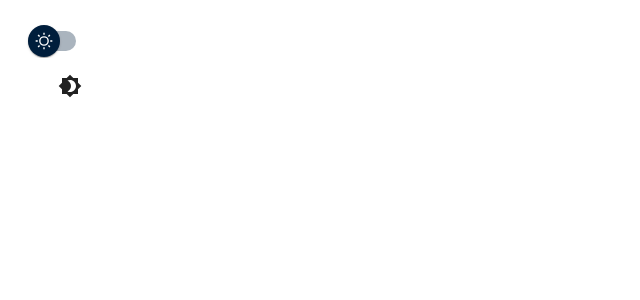
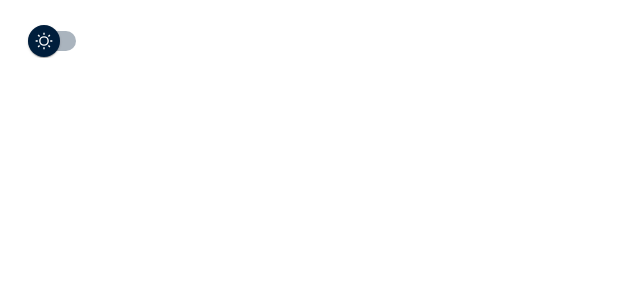
Before and after one commit to Coding-Dojo-Collaborators/OnlyPans-MERN, a React (Create React App) app in the folder client/: page / in a window 1280 px wide. Shown: the top 300 px of the page, without its empty margins (0-640 px from the left). Built offline with nearby package versions, Linux system fonts and the light colour scheme; a web font is replaced by a local one.

Commit message:
darkmode Switch

```diff
--- a/client/src/App.js
+++ b/client/src/App.js
@@ -37,11 +37,15 @@ import DetailUser from './views/UserCRUD/DetailUser';
 import EditUser from './views/UserCRUD/EditUser';
 import Main from './views/Main';
 import LandingPage from './views/LandingPage';
+import SubscriptionCheckout from './components/subscriptions/SubscriptionCheckout';
+import ToggleColorMode from './components/Themes/ToggleDarkMode';
 
 export default () => {
   return (
     <div className="App">
-      <ToggleDarkMode />
+      <ToggleColorMode>
+
+
       <BrowserRouter>
         <Switch>
           {/* Login & Registration Routes */}
@@ -59,6 +63,7 @@ export default () => {
             </LogAndRegView>
           </Route>
           <Route exact path='/checkout'>
+            <SubscriptionCheckout/>
 
           </Route>
           <Route exact path='/success'>
@@ -110,6 +115,8 @@ export default () => {
 
         </Switch>
       </BrowserRouter>
+
+      </ToggleColorMode>
     </div>
   );
 };
--- a/client/src/components/Themes/ToggleDarkMode.jsx
+++ b/client/src/components/Themes/ToggleDarkMode.jsx
@@ -57,7 +57,7 @@ const MaterialUISwitch = styled(Switch)(({ theme }) => ({
   },
 }));
 
-function MyApp() {
+function MyApp({children}) {
   const theme = useTheme();
   const colorMode = React.useContext(ColorModeContext);
   return (
@@ -77,18 +77,19 @@ function MyApp() {
         <FormControlLabel
           control={<MaterialUISwitch sx={{ m: 1 }}
           // defaultChecked
+          onClick={colorMode.toggleColorMode}
           />}
           label=""
-        />
-        <IconButton sx={{ ml: 1 }} onClick={colorMode.toggleColorMode} color="inherit">
-          {theme.palette.mode === 'dark' ? <Brightness7Icon /> : <Brightness4Icon />}
-        </IconButton>
+          />
+
+
+          {children}
       </FormGroup>
     </Container>
   );
 }
 
-export default function ToggleColorMode() {
+export default function ToggleColorMode({children}) {
   const [mode, setMode] = React.useState('light');
   const colorMode = React.useMemo(
     () => ({
@@ -112,7 +113,10 @@ export default function ToggleColorMode() {
   return (
     <ColorModeContext.Provider value={colorMode}>
       <ThemeProvider theme={theme}>
-        <MyApp />
+        <MyApp>
+          {children}
+        </MyApp>
+
       </ThemeProvider>
     </ColorModeContext.Provider>
   );
```
